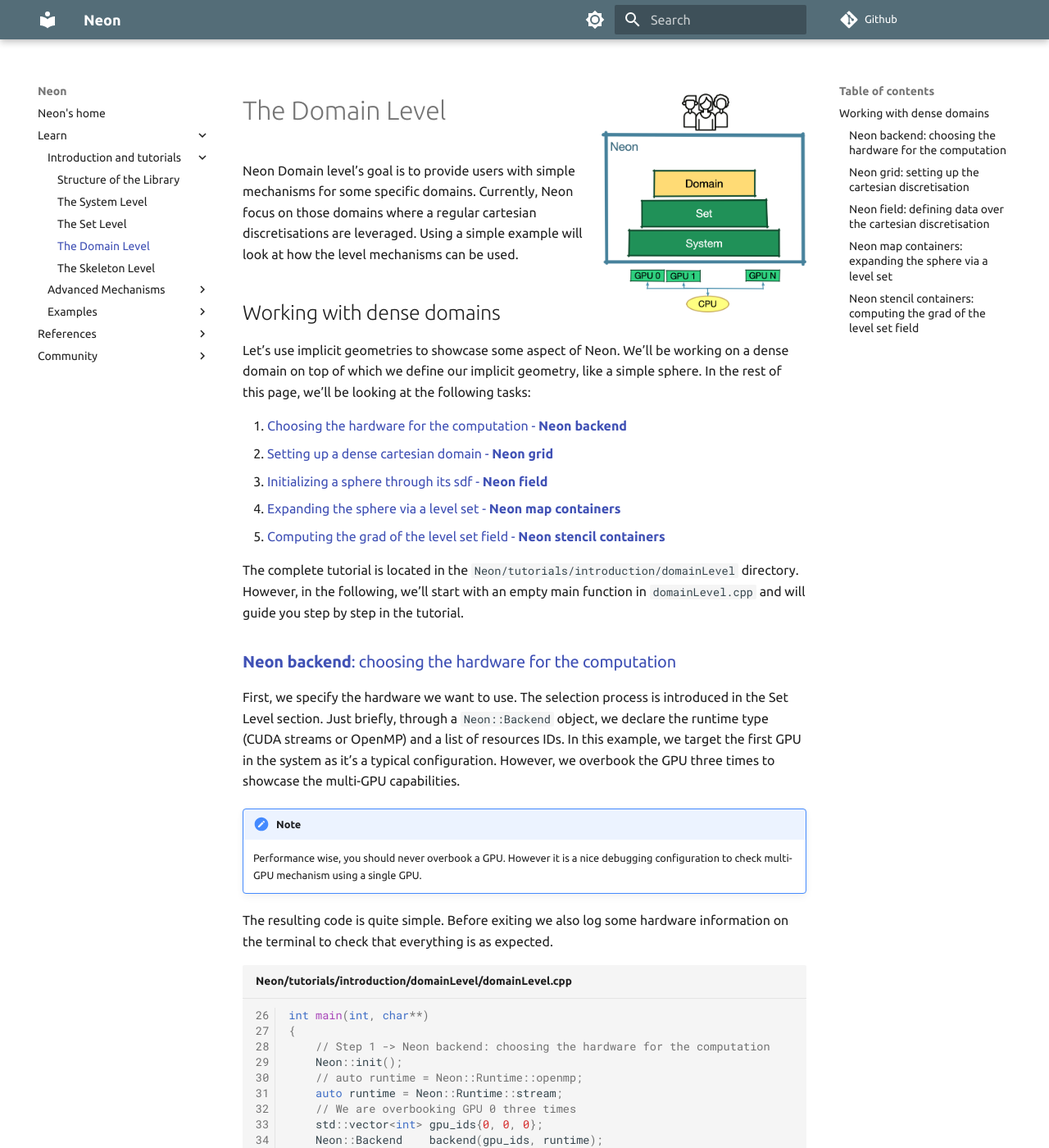
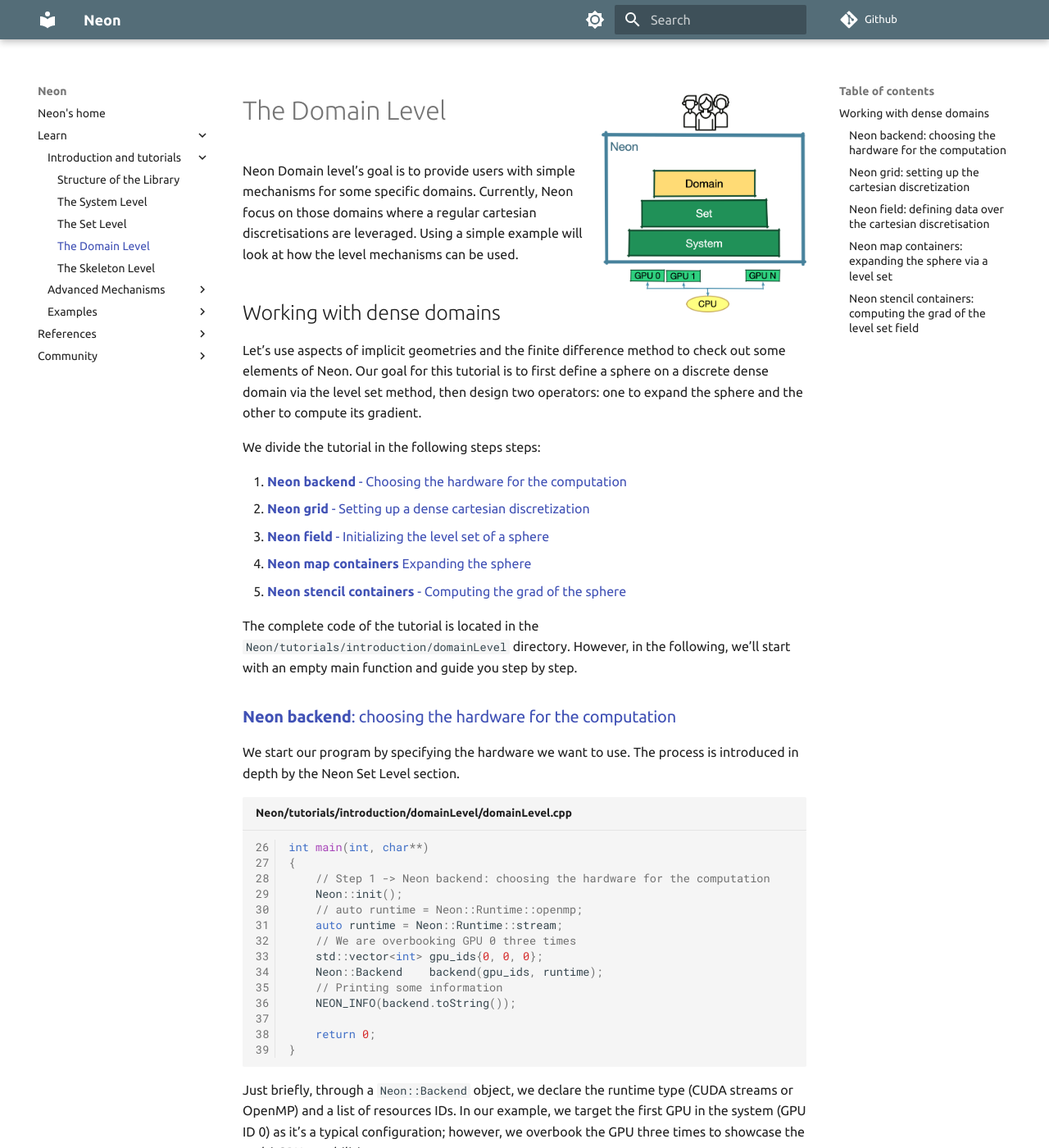
Before and after one commit to Autodesk/Neon, an MkDocs documentation site: the page built from docs/learn/introduction/04-the-domain-level.md, in a window 1280 px wide and 1400 px high. Shown: the whole window at 82% size. Built offline with MkDocs 1.6.1 and Material for MkDocs 9.7.7, drawn with Linux system fonts in a browser that asks for light colours; comment, search, counter and statistics services are not loaded; some of the changed text lies outside the part shown.

Commit message:
WIP: domain tutorial

````diff
--- a/docs/learn/introduction/04-the-domain-level.md
+++ b/docs/learn/introduction/04-the-domain-level.md
@@ -8,36 +8,24 @@ Using a simple example will look at how the level mechanisms can be used.
 
 ## Working with dense domains
 
-Let's use implicit geometries to showcase some aspect of Neon.
-We'll be working on a dense domain on top of which we define our implicit geometry,
-like a simple sphere. In the rest of this page, we'll be looking at the following tasks:
+Let's use aspects of implicit geometries and the finite difference method to check out some elements of Neon.
+Our goal for this tutorial is to first define a sphere on a discrete dense domain via the level set method, then design two operators: one to expand the sphere and the other to compute its gradient.
 
-1. [Choosing the hardware for the computation - **Neon backend**](#backend)
-2. [Setting up a dense cartesian domain - **Neon grid**](#cartesian)
-3. [Initializing a sphere through its sdf - **Neon field**](#field)
-4. [Expanding the sphere via a level set - **Neon map containers**](#mapContainers)
-5. [Computing the grad of the level set field - **Neon stencil containers**](#stencilContainers)
+We divide the tutorial in the following steps steps:
 
-The complete tutorial is located in the `Neon/tutorials/introduction/domainLevel` directory. However, in the following,
-we'll start with an empty main function in `domainLevel.cpp` and will guide you step by step in the tutorial.
+1. [**Neon backend** - Choosing the hardware for the computation](#backend)
+2. [**Neon grid** - Setting up a dense cartesian discretization](#cartesian)
+3. [**Neon field** - Initializing the level set of a sphere](#field)
+4. [**Neon map containers** Expanding the sphere](#mapContainers)
+5. [**Neon stencil containers** - Computing the grad of the sphere](#stencilContainers)
+
+The complete code of the tutorial is located in the `Neon/tutorials/introduction/domainLevel` directory. However, in the following, we'll start with an empty main function and guide you step by step.
 
 <a name="backend">
 ### **Neon backend**: choosing the hardware for the computation
 </a>
 
-First, we specify the hardware we want to use. The selection process is introduced in the Set Level section.
-Just briefly, through a `Neon::Backend` object, we declare the runtime type (CUDA streams or OpenMP) and a list of
-resources IDs.
-In this example, we target the first GPU in the system as it's a typical configuration.
-However, we overbook the GPU three times to showcase the multi-GPU capabilities.
-
-!!! Note
-
-    Performance wise, you should never overbook a GPU.
-    However it is a nice debugging configuration to check multi-GPU mechanism using a single GPU.
-
-The resulting code is quite simple.
-Before exiting we also log some hardware information on the terminal to check that everything is as expected.
+We start our program by specifying the hardware we want to use. The process is introduced in depth by the Neon Set Level section.
 
 ```cpp linenums="26"  title="Neon/tutorials/introduction/domainLevel/domainLevel.cpp"
 int main(int, char**)
@@ -56,12 +44,23 @@ int main(int, char**)
 }
 ```
 
+Just briefly, through a `Neon::Backend` object, we declare the runtime type (CUDA streams or OpenMP) and a list of
+resources IDs.
+In our example, we target the first GPU in the system (GPU ID 0) as it's a typical configuration; however, we overbook the GPU three times to showcase the multi-GPU capabilities.
+
+!!! Note
+
+    Overbooking a GPU can have a negative impact on performance.
+    However, checking out (or debugging) multi-GPU mechanisms using a single GPU is quite handy.
+
+Finally, before returning from the main, we also log some hardware information on the terminal to check that everything is as expected.
+
 !!! warning
 
     Remember always to call `Neon::init();` to ensure that the Neon runtime has been initialized.
     The function can be call more than once.
 
-Running our first draft of the tutorial produce the following on the terminal:
+By testing out our first code draft, we get the following output on the terminal:
 
 ``` bash title="Execution output" hl_lines="4"
 $ ./tutorial-domainLevel
@@ -75,22 +74,11 @@ device name.
 In this case, we are working on an Nvidia A4000 GPU.
 
 <a name="cartesian">
-### **Neon grid**: setting up the cartesian discretisation
+### **Neon grid**: setting up the cartesian discretization
 </a>
 
-Now we define a cartesian discretization for our problem.
-The main information to provide is:
+Let's now extend our previous code by defining a cartesian discretization for our problem; for example, let's create our sphere on top of a 25x25x25 grid.
 
-- dimension of the discretization box,
-- cells of interest in the discretization box,
-- hardware to be used for any computation.
-
-During the grid initialization, a stencil may be seen as an uncommon parameter to provide. The stencil is the union of
-all the stencils that will be used on the grid. Neon needs to know such parameters because they are critical for many
-optimization aspects.
-In our example, the only stencil we use is the Jacobi to compute the grad of a level set.
-
-The grid initialization extends the main function in `domainLevel.cpp` with the following lines:
 
 ```cpp linenums="36"  title="Neon/tutorials/introduction/domainLevel/domainLevel.cpp"
     // ...
@@ -135,7 +123,28 @@ The grid initialization extends the main function in `domainLevel.cpp` with the
 }
 ```
 
-Running again our tutorial with the added code we obtain the following output:
+Neon Domain provides various grid implementations, and they all share the same interface. Dense, element sparse and block sparse are some of the provided grids (a description and comparison of all the grids are under work). In our example, we go for an element sparse grid (Neon::domain::eGrid); however, we create a C++ alias instead of directly using the grid type (line 43). This approach allows us to switch in the future from one grid to another by just redefining the alias.
+
+!!! Note
+
+	Switching from one grid to another, like in the example, is done at compile time. Neon does not directly support dynamic grid switching. However, it can be implemented by the users via std::variant.
+
+
+The main information to provide is:
+
+For the initialization of the grid (line 108), we provide the following information:
+
+- dimension of the discretization box,
+- the set of cells of the discretization box that we are interested in,
+- the hardware to be used for any computation,
+- and finally a stencil which is basically defined as a vector of offsets (line 44).
+
+A stencil may be seen as an uncommon parameter to provide as part of a grid initialization. The stencil is the union of
+all the stencils that are used by any computation on the grid.
+
+Neon uses the stencil information for many critical optimization aspects. An ad-hoc compiler could automatically extract what stencil are used. However, Neon is developed as a C++ library, so it must rely on the user to retrieve such information.
+
+Running again the tutorial with the additional code lines we obtain the following output:
 
 ``` bash title="Execution output" hl_lines="5"
 $ ./tutorial-domainLevel
@@ -145,7 +154,7 @@ $ ./tutorial-domainLevel
 [12:54:12] Neon: [Domain Grid]:{eGrid}, [Background Grid]:{(25, 25, 25)}, [Active Cells]:{15625}, [Cell Distribution]:{(15625)}, [Backend]:{Backend_t (0x55e6f57a2c70) - [runtime:stream] [nDev:1] [dev0:0 NVIDIARTXA4000] }
 ```
 
-By logging the grid information (`NEON_INFO(grid.toString());`), we can inspect some information about the grid.
+By logging the grid information (`NEON_INFO(grid.toString());` on line 71), we can check some information about the grid.
 The last terminal line shows the selected grid type (eGrid in this case), the dimension of the grid, the number of
 active cells, as well as the number of cells per hardware device.
 
@@ -162,11 +171,8 @@ reported in the following picture:
 ### **Neon field**: defining data over the cartesian discretisation
 </a>
 
-Let's now allocate some metadata on top of the cartesian discretization we have just created.
-Neon fields are the tool for the task. Fields are allocated from a Neon grid.
-The type of a field depends on the metadata stored on each cell.
-A field can allocate a number of components for each cell. This number of components
-which we call cardinality is defined when the field is created.
+Let's now create some metadata on top of our 25x25x25 cartesian discretization to store the level set of a sphere. Neon fields, which are allocated from a Neon grid, are the tool for the task.
+A Neon field is characterized by the type of each cell and the number of components stored in each cell (we call it cardinality of the field). The cell type is defined at compile time, while cardinality can be either at compile time or at runtime. In our example, we use the runtime version.
 
 ```cpp linenums="72" title="Neon/tutorials/introduction/domainLevel/domainLevel.cpp"
     //...
@@ -175,22 +181,22 @@ which we call cardinality is defined when the field is created.
 
     // Creating a scalar field over the grid.
     // Inactive cells will get associated with a default value of -100 */
-    auto sphereSdf = grid.newField<double>("sphereSdf",  // <- Given name of the field.
+    auto sphere = grid.newField<double>("sphere",  // <- Given name of the field.
                                            1,            // <- Number of field's component per grid point.
                                            -100);        // <- Default value for non active points.
 
     const double r = (n * voxelEdge / 2) * .3;
 
-    // Using the signed distance function of a sphere to initialize the field's values
+    // We initialize the field with the level set of a sphere.
     // We leverage the forEachActiveCell method to easily iterate over the active cells.
-    sphereSdf.forEachActiveCell([&](const Neon::index_3d& idx, int, double& value) {
+    sphere.forEachActiveCell([&](const Neon::index_3d& idx, int, double& value) {
         double sdf = sdfCenteredSphere(idx, dim, voxelEdge, r);
         value = sdf;
     });
 
-    // Exporting some information of the sdf on terminal and on a vtk file.
-    NEON_INFO(sphereSdf.toString());
-    sphereSdf.ioToVtk("sdf", "sdf");
+    // Exporting some information of the level set field on terminal and on a vtk file.
+    NEON_INFO(sphere.toString());
+    sphere.ioToVtk("sphere-levelSet", "levelSet");
 
     return 0;
 }
@@ -220,36 +226,36 @@ The process of moving data to the devices is simple as it requires only a simple
 
     // Step 4 -> Neon map containers: expanding the sphere via a level set
 
-    // loading the sphereSdf to device
-    sphereSdf.updateCompute(Neon::Backend::mainStreamIdx);
+    // loading the sphere to device
+    sphere.updateCompute(Neon::Backend::mainStreamIdx);
 
     // Run a container that ads a value to the sphere sdf
     // The result is a level set of an expanded sphere (not more a sdf)
     // We run the container asynchronously on the main stream
-    expandedLevelSet(sphereSdf, 5.0).run(Neon::Backend::mainStreamIdx);
+    expandLevelSet(sphere, 5.0).run(Neon::Backend::mainStreamIdx);
 
     // Moving asynchronously the values of the newly computed level set back
     // to export the result to vtk.
-    sphereSdf.updateIO(Neon::Backend::mainStreamIdx);
+    sphere.updateIO(Neon::Backend::mainStreamIdx);
 
     // Waiting for the transfer to complete.
     backend.sync(Neon::Backend::mainStreamIdx);
 
-    // Exporting once again the fiel to vtk
-    sphereSdf.ioToVtk("expandedLevelSet", "expandedLevelSet");
+    // Exporting once again the field to vtk
+    sphere.ioToVtk("extended-sphere-levelSet", "levelSet");
 
     return 0;
 }
 ```
 
-```cpp linenums="6" title="Neon/tutorials/introduction/domainLevel/expandSphere.cu"
+```cpp linenums="6" title="Neon/tutorials/introduction/domainLevel/expandLevelSet.cu"
 template <typename Field>
-auto expandedLevelSet(Field& sdf,
+auto expandLevelSet(Field& sdf,
                  double expantion)
     ->Neon::set::Container
 {
     return sdf.getGrid().getContainer(
-        "ExpandedLevelSet", [&, expantion](Neon::set::Loader& L) {
+        "ExpandLevelSet", [&, expantion](Neon::set::Loader& L) {
             auto& px = L.load(sdf);
 
             return [=] NEON_CUDA_HOST_DEVICE(
@@ -270,20 +276,20 @@ auto expandedLevelSet(Field& sdf,
     // ...
 
     // Step 5 -> Neon stencil containers: computing the grad of the level set field
-
-    auto grad = grid.newField<double>("sphereSdf" , // <- Given name of the field.
+    auto grad = grid.newField<double>("grad" , // <- Given name of the field.
                                       3, // <- Number of field's component per grid point.
                                       0); // <- Default value for non active points.
 
     Neon::set::HuOptions huOptions(Neon::set::TransferMode::get,
                                    true);
-    sphereSdf.haloUpdate(huOptions);
+    sphere.haloUpdate(huOptions);
 
-    computeGrad(sphereSdf, grad, voxelEdge).run(Neon::Backend::mainStreamIdx);
+    // Execution of a container that computes the gradient of the sphere
+    computeGrad(sphere, grad, voxelEdge).run(Neon::Backend::mainStreamIdx);
     grad.updateIO(Neon::Backend::mainStreamIdx);
     backend.sync(Neon::Backend::mainStreamIdx);
 
-    grad.ioToVtk("grad", "grad");
+    grad.ioToVtk("extended-sphere-grad", "grad");
 
     return 0;
 ```
````
Also changed, not shown: 7 other files.
